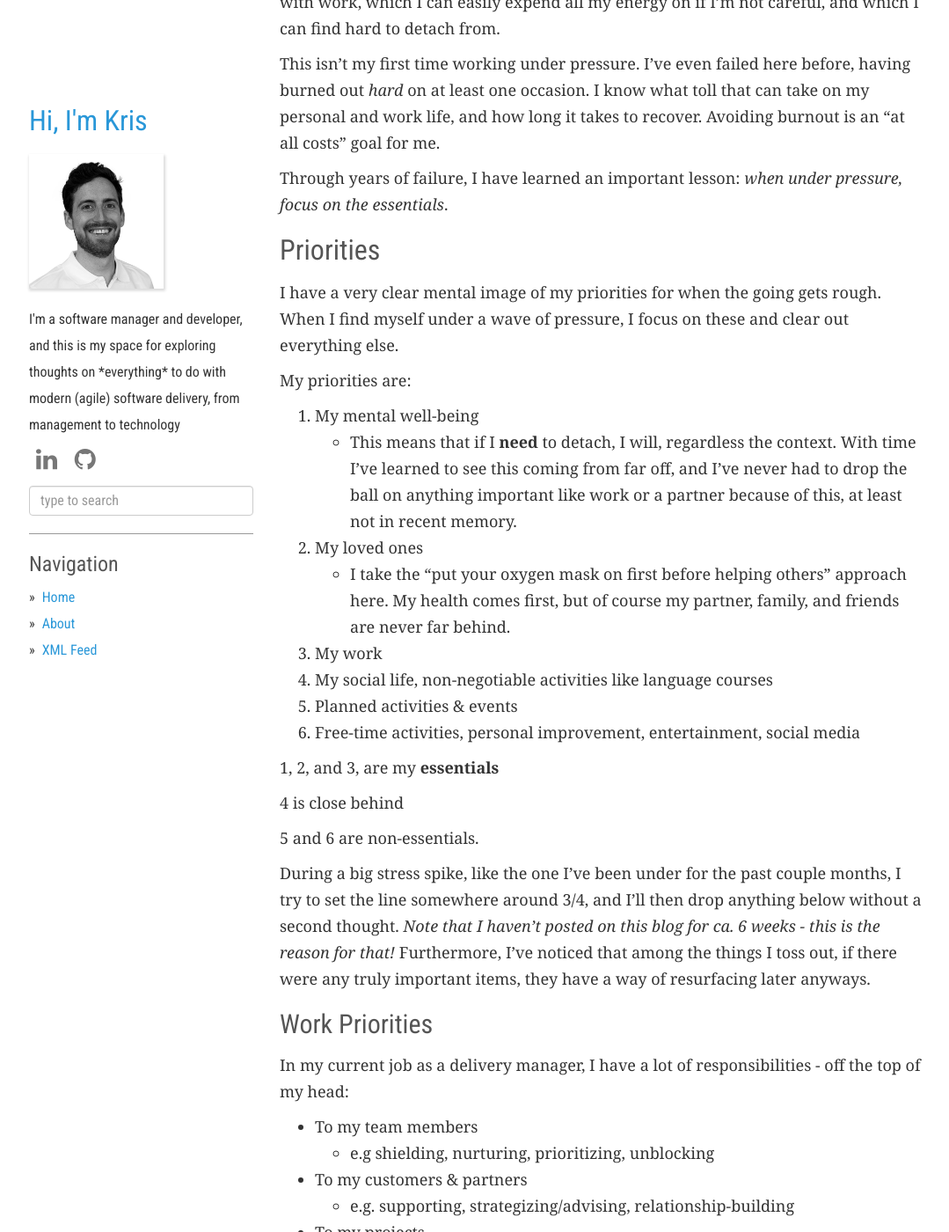
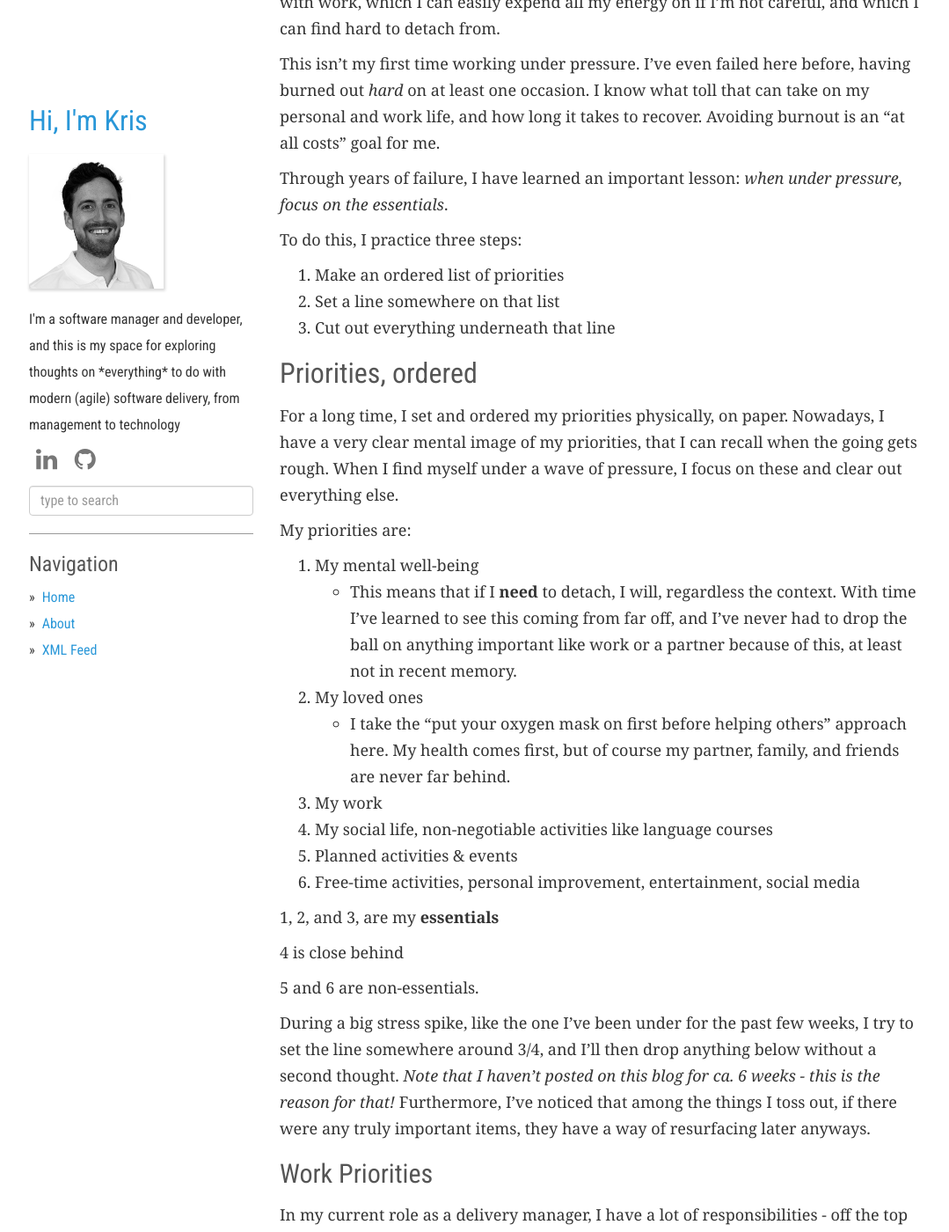
Before and after one commit to kcarta/kcarta.github.io-temp, a Jekyll site: the page built from _posts/2020-10-27-under-pressure.md, in a window 1280 px wide and 1400 px high, scrolled down 350 px. Shown: the whole window at 88% size, without its empty margins (52-1131 px from the left). Built offline with Jekyll 4.4.1, drawn with Linux system fonts in a browser that asks for light colours; nearby versions of some CDN libraries; some of the changed text lies outside the part shown.

Commit message:
Revise essentials post

```diff
--- a/_posts/2020-10-27-under-pressure.md
+++ b/_posts/2020-10-27-under-pressure.md
@@ -16,9 +16,15 @@ This isn't my first time working under pressure. I've even failed here before, h
 
 Through years of failure, I have learned an important lesson: *when under pressure, focus on the essentials*.
 
-# Priorities
+To do this, I practice three steps:
 
-I have a very clear mental image of my priorities for when the going gets rough. When I find myself under a wave of pressure, I focus on these and clear out everything else.
+1. Make an ordered list of priorities
+2. Set a line somewhere on that list
+3. Cut out everything underneath that line
+
+# Priorities, ordered
+
+For a long time, I set and ordered my priorities physically, on paper. Nowadays, I have a very clear mental image of my priorities, that I can recall when the going gets rough. When I find myself under a wave of pressure, I focus on these and clear out everything else.
 
 My priorities are:
 
@@ -37,11 +43,11 @@ My priorities are:
 
 5 and 6 are non-essentials.
 
-During a big stress spike, like the one I've been under for the past couple months, I try to set the line somewhere around 3/4, and I'll then drop anything below without a second thought. *Note that I haven't posted on this blog for ca. 6 weeks - this is the reason for that!* Furthermore, I've noticed that among the things I toss out, if there were any truly important items, they have a way of resurfacing later anyways.
+During a big stress spike, like the one I've been under for the past few weeks, I try to set the line somewhere around 3/4, and I'll then drop anything below without a second thought. *Note that I haven't posted on this blog for ca. 6 weeks - this is the reason for that!* Furthermore, I've noticed that among the things I toss out, if there were any truly important items, they have a way of resurfacing later anyways.
 
 ## Work Priorities
 
-In my current job as a delivery manager, I have a lot of responsibilities - off the top of my head:
+In my current role as a delivery manager, I have a lot of responsibilities - off the top of my head:
 
 - To my team members
     - e.g shielding, nurturing, prioritizing, unblocking
@@ -66,6 +72,7 @@ The hardest, but also most important, thing for me to do when under pressure is
 
 My internal negotiations for setting these activities aside are always driven by the realization that:
 
-> I cannot focus on improvement at the cost of the essentials
+> I cannot focus on improvement if that causes me to neglect the essentials[^2]
 
 [^1]: This is also why numbing is my go-to self-destructive behavior - defined by Brene Brown as "Taking the edge off emotional pain with [food | video games | Netflix | YouTube | ...]"
+[^2]: Getting this equation backwards is what caused my last burnout!
```
